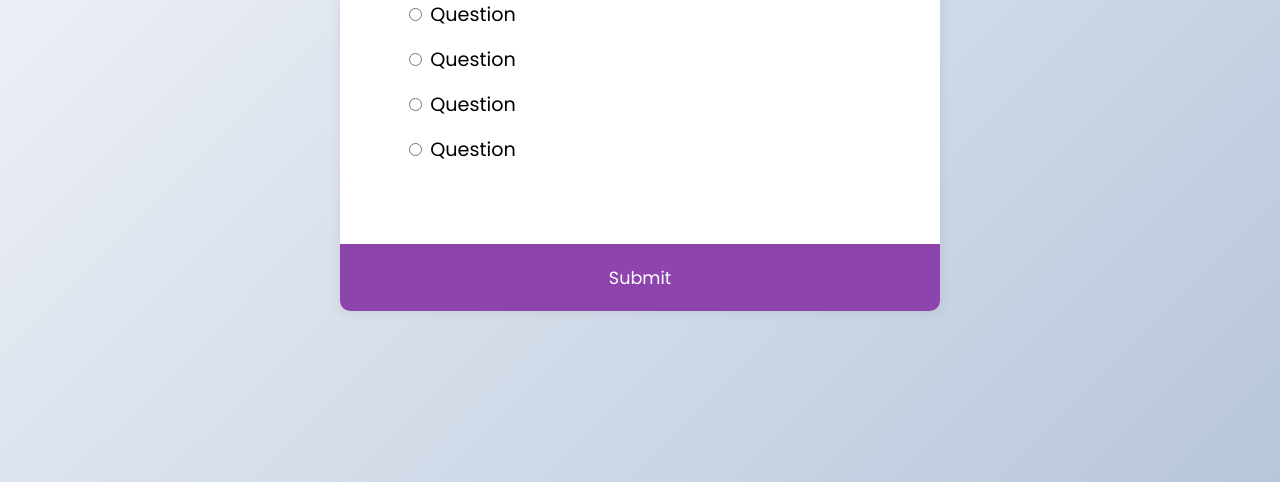
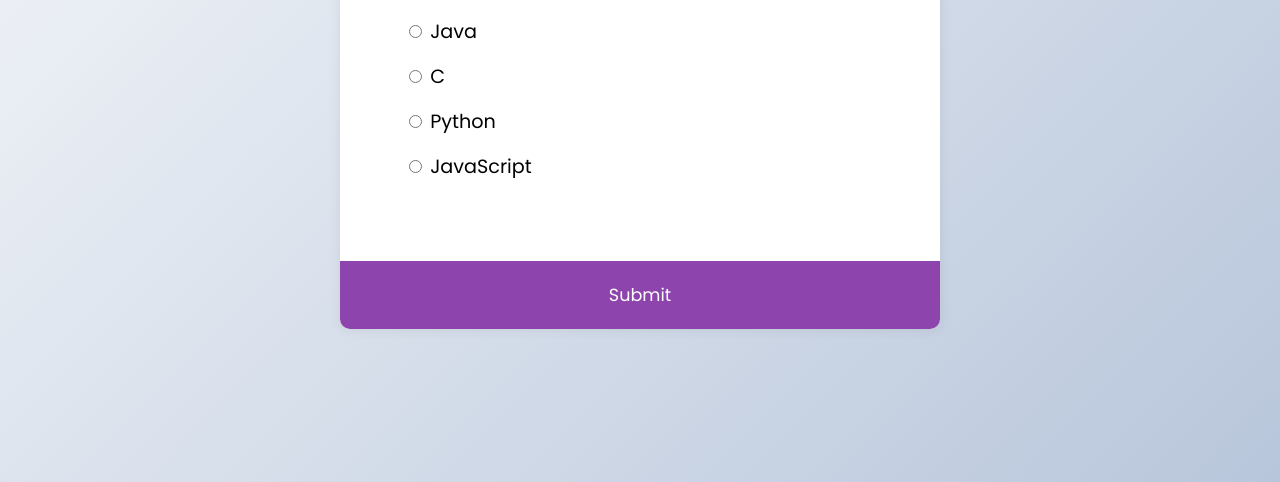
Before and after one commit to Presnia/quiz-app-nd, a website: page index.html in a window 1280 px wide. Shown: the part 318-800 px from the top of the page. Drawn offline with Linux system fonts and the light colour scheme.

Commit message:
Corrected a bit html and added full functionality to the app

```diff
--- a/index.html
+++ b/index.html
@@ -9,7 +9,7 @@
   <title>Quiz App</title>
 </head>
 <body>
-  <div class="quiz-container">
+  <div class="quiz-container" id="quiz">
     <div class="quiz-header">
       <h2 id="question">Question text</h2>
       <ul>
--- a/js/index.js
+++ b/js/index.js
@@ -0,0 +1,93 @@
+const quizData = [
+  {
+    question: 'Which language runs in a web browser?',
+    a: 'Java',
+    b: 'C',
+    c: 'Python',
+    d: 'JavaScript',
+    correct: 'd',
+  },
+  {
+    question: 'What does CSS stand for?',
+    a: 'Central Style Sheets',
+    b: 'Cascading Style Sheets',
+    c: 'Cascading Simple Sheets',
+    d: 'Cars SUVs Sailboats',
+    correct: 'b',
+  },
+  {
+    question: 'What does HTML stand for?',
+    a: 'Hypertext Markup Language',
+    b: 'Hypertext Markdown Language',
+    c: 'Hyperloop Machine Language',
+    d: 'Helicopters Terminals Motorboats Lamborginis',
+    correct: 'a',
+  },
+  {
+    question: 'What year was JavaScript launched?',
+    a: '1996',
+    b: '1995',
+    c: '1994',
+    d: 'none of the above',
+    correct: 'b',
+  },
+];
+
+const quiz = document.getElementById('quiz');
+const answerElems = document.querySelectorAll('.answer');
+const questionElem = document.getElementById('question');
+const a_text = document.getElementById('a_text');
+const b_text = document.getElementById('b_text');
+const c_text = document.getElementById('c_text');
+const d_text = document.getElementById('d_text');
+const submitBtn = document.getElementById('submit');
+
+let currentQuiz = 0;
+let score = 0;
+
+const deselectAnswers = () => {
+  answerElems.forEach((answerEl) => (answerEl.checked = false));
+};
+
+const getSelected = () => {
+  let answer;
+
+  answerElems.forEach((answerEl) => {
+    if (answerEl.checked) {
+      answer = answerEl.id;
+    }
+  });
+  return answer;
+};
+
+const loadQuiz = () => {
+  deselectAnswers();
+  const currentQuizData = quizData[currentQuiz];
+
+  questionElem.innerText = currentQuizData.question;
+  a_text.innerHTML = currentQuizData.a;
+  b_text.innerHTML = currentQuizData.b;
+  c_text.innerHTML = currentQuizData.c;
+  d_text.innerHTML = currentQuizData.d;
+};
+
+loadQuiz();
+
+submitBtn.addEventListener('click', () => {
+  const answer = getSelected();
+
+  if (answer) {
+    if (answer === quizData[currentQuiz].correct) {
+      score++;
+    }
+    currentQuiz++;
+    if (currentQuiz < quizData.length) {
+      loadQuiz();
+    } else {
+      quiz.innerHTML = `
+      <h2>You answered ${score} out of ${quizData.length} questions correctly</h2>
+      <button onclick="location.reload()">Reload</button>
+      `;
+    }
+  }
+});
```
